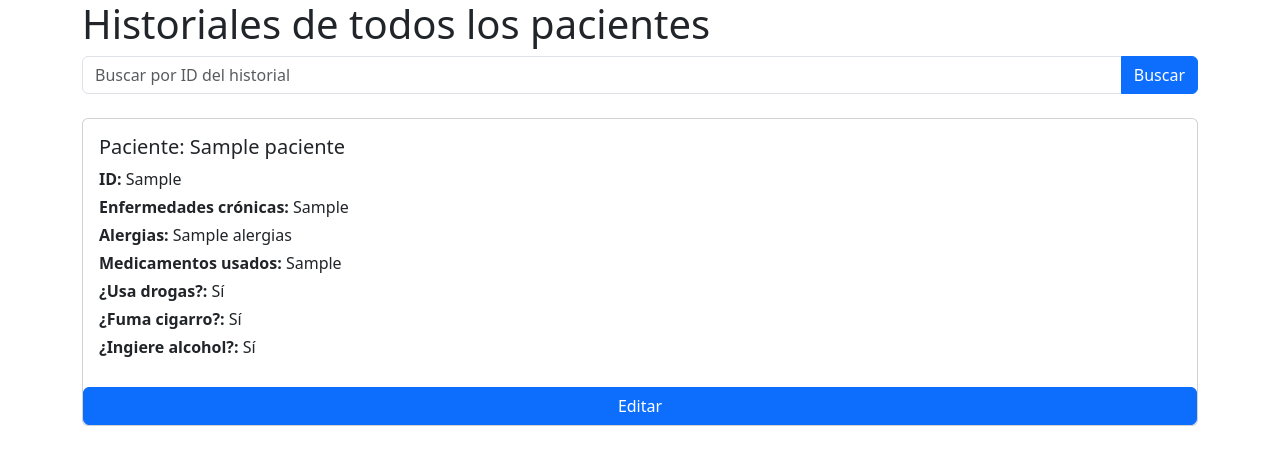
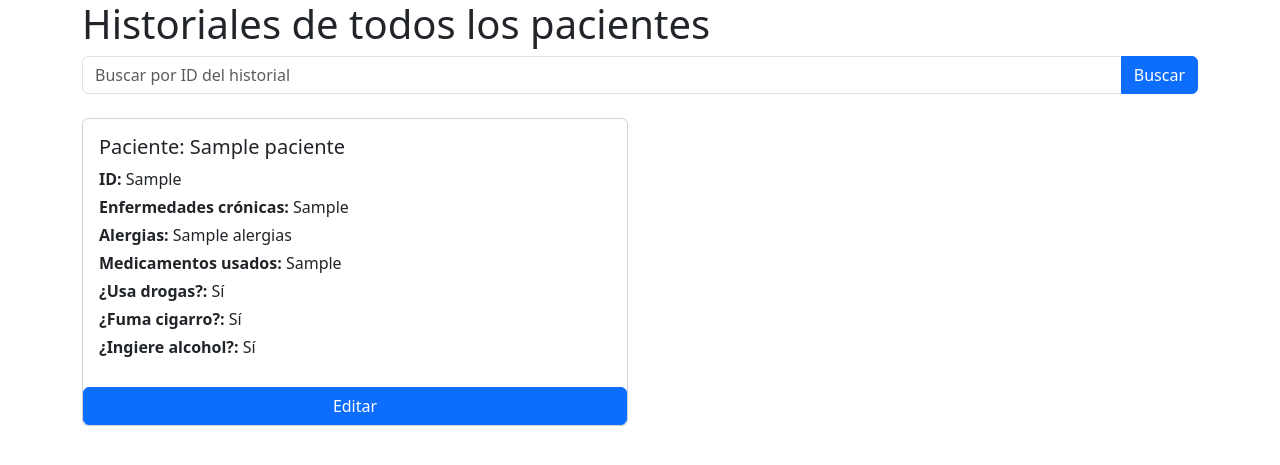
Before and after one commit to brianrscode/salud_lince, a Django app: template templates/medico_historiales.html in a window 1280 px wide. Shown: the top 465 px of the page. Run offline with Django 3.2, Linux system fonts and the light colour scheme; the template is opened without the code that fills it: most values are stand-ins (such as "Sample title", 1, 10 or a date in 2020); some libraries are stand-ins or nearby versions.

Commit message:
Modifico las cards del historial medico

```diff
--- a/templates/medico_historiales.html
+++ b/templates/medico_historiales.html
@@ -4,7 +4,8 @@
 {% block styles %}
     <link rel="stylesheet" href="{% static 'css/bootstrap.min.css' %}">
 {% endblock %}
-{% block title %} Historiales de pacientes {% endblock %}
+
+{% block title %}Historiales de pacientes{% endblock %}
 
 {% block content %}
     <h1>Historiales de todos los pacientes</h1>
@@ -19,16 +20,18 @@
 
     {% comment %} Lista de historiales {% endcomment %}
     {% if historiales %}
+        <div class="row">
             {% for historial in historiales %}
-            <div class="card mb-3">
-                <div class="card-body d-flex flex-column">
+                <div class="col-md-6 mb-4">  <!-- Cambié el tamaño de las columnas a 6 (2 por fila) -->
+                    <div class="card">
+                        <div class="card-body">
                             <h5 class="card-title">Paciente: {{ historial.paciente }}</h5>
                             <p class="card-text mb-1"><strong>ID:</strong> {{ historial.id_historial }}</p>
                             <p class="card-text mb-1"><strong>Enfermedades crónicas:</strong> {{ historial.enfermedades_cronicas }}</p>
                             <p class="card-text mb-1"><strong>Alergias:</strong> {{ historial.alergias }}</p>
                             <p class="card-text mb-1"><strong>Medicamentos usados:</strong> {{ historial.medicamento_usado }}</p>
                             {% if historial.paciente.sexo == "F" %}
-                        <p class="card-text mb-1"><strong>¿Esta embarazada?:</strong> {{ historial.es_embarazada|yesno:"Sí,No" }}</p>
+                                <p class="card-text mb-1"><strong>¿Está embarazada?:</strong> {{ historial.es_embarazada|yesno:"Sí,No" }}</p>
                             {% endif %}
                             <p class="card-text mb-1"><strong>¿Usa drogas?:</strong> {{ historial.usa_drogas|yesno:"Sí,No" }}</p>
                             <p class="card-text mb-1"><strong>¿Fuma cigarro?:</strong> {{ historial.usa_cigarro|yesno:"Sí,No" }}</p>
@@ -36,7 +39,9 @@
                         </div>
                         <a href="{% url 'editar_historial' historial.id_historial %}" class="btn btn-primary mt-2">Editar</a>
                     </div>
+                </div>
             {% endfor %}
+        </div>
     {% else %}
         <p class="text-muted">No se encontraron historiales que coincidan con la búsqueda.</p>
     {% endif %}
```
Lines whose indentation alone changed are shown as unchanged.
